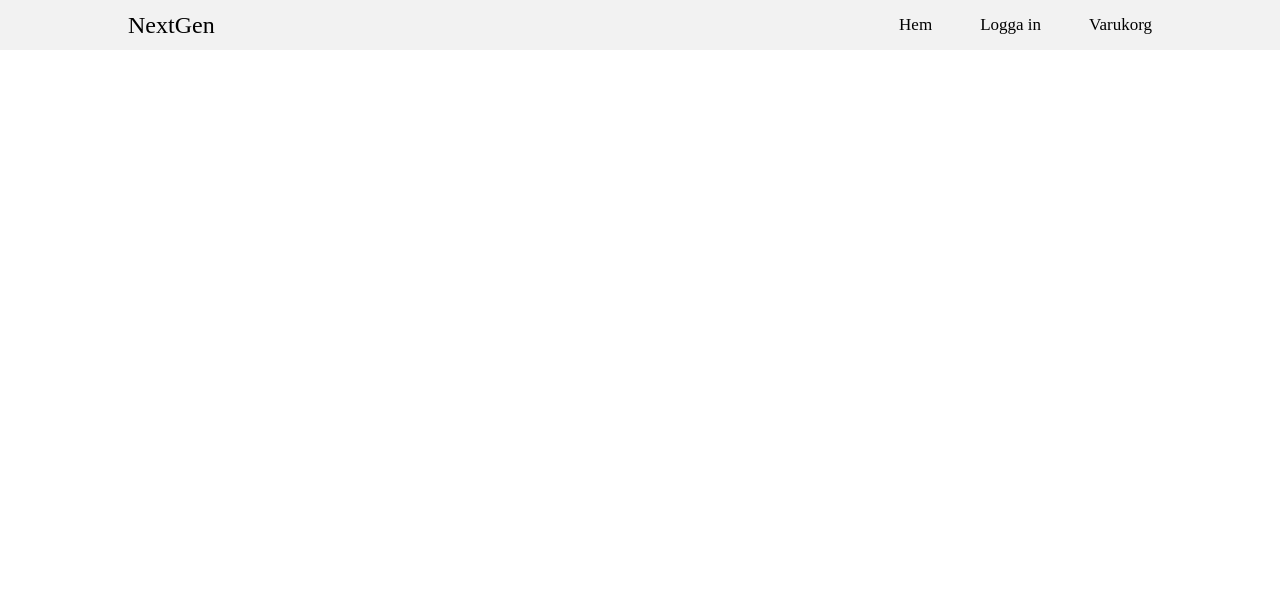
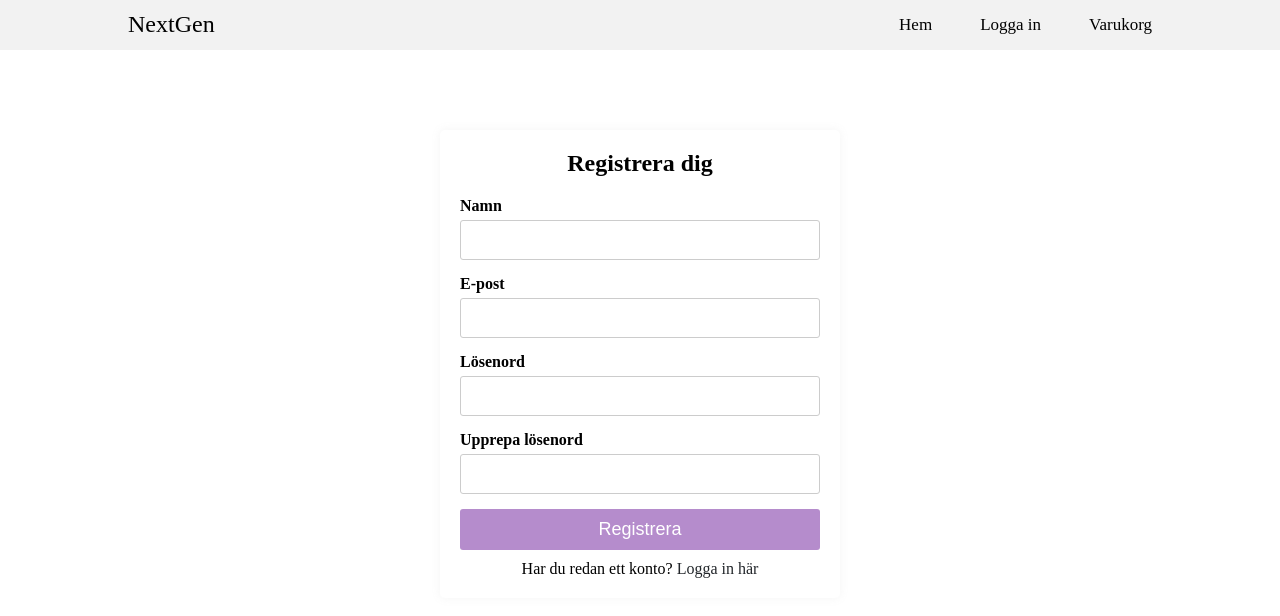
Before and after one commit to allingers/ecommerce-nextgen, a React (Vite) app in the folder client/: page /register in a window 1280 px wide. Shown: the top 616 px of the page. Built offline with nearby package versions, Linux system fonts and the light colour scheme; the HTML template or start-up script is replaced by a standard one.

Commit message:
login/register fronend

```diff
--- a/client/src/App.tsx
+++ b/client/src/App.tsx
@@ -1,6 +1,8 @@
 import { BrowserRouter as Router, Route, Routes } from 'react-router-dom';
 import Menu from "./components/Menu/Menu"
 import Home from './pages/Home';
+import Login from './pages/Login';
+import Register from './pages/Register';
 
 
 function App() {
@@ -9,7 +11,8 @@ function App() {
         <Menu></Menu>
       <Routes>
         <Route path="/" element={<Home />} />
-        {/* Lägg till fler routes här om du har fler sidor */}
+        <Route path="/login" element={<Login />} />
+        <Route path="/register" element={<Register />} />
       </Routes>
     </Router>
   );
--- a/client/src/components/Menu/Menu.css
+++ b/client/src/components/Menu/Menu.css
@@ -3,7 +3,6 @@
     padding: 0;
     box-sizing: border-box;
 }
-
 
 .navbar {
     width: 100%;
@@ -37,6 +36,7 @@
 .logo{
     cursor: pointer;
     font-weight: 500;
+    margin-top: .6rem;
 
 
 }
--- a/client/src/components/Menu/Menu.tsx
+++ b/client/src/components/Menu/Menu.tsx
@@ -5,7 +5,7 @@ const Menu: React.FC <{}> = () => {
 
     return (
         <nav className="navbar">
-            <div className="logoContainer">
+            <div className="logo">
                 <h2 className="logo">Next<span>Gen</span></h2>
             </div>
             <ul className="menulinks">
--- /dev/null
+++ b/client/src/pages/Login.css
@@ -0,0 +1,59 @@
+/* Login.css */
+* {
+    margin: 0;
+    padding: 0;
+    box-sizing: border-box;
+}
+
+.login-container {
+    display: flex;
+    flex-direction: column;
+    align-items: center;
+    padding: 20px;
+    margin-top: 5rem;
+  }
+
+  h2 {
+    font-size: 24px;
+    margin-bottom: 20px;
+  }
+
+  .login-form {
+    width: 300px;
+    padding: 20px;
+    border-radius: 5px;
+    box-shadow: 0px 0px 10px rgba(146, 146, 146, 0.1);
+  }
+
+  .form-group {
+    margin-bottom: 10px;
+  }
+
+  label {
+    display: block;
+    margin-bottom: 5px;
+    font-weight: bold;
+  }
+
+  input[type="text"],
+  input[type="email"],
+  input[type="password"] {
+    width: 100%;
+    padding: 10px;
+    border: 1px solid #ccc;
+    border-radius: 3px;
+  }
+
+  .login-button {
+    background-color: #b58ccc;
+    color: #fff;
+    padding: 10px 15px;
+    border: none;
+    border-radius: 3px;
+    cursor: pointer;
+    font-weight: bold;
+  }
+
+  .login-button:hover {
+    background-color: #d2c0db;
+  }
--- a/client/src/pages/Login.tsx
+++ b/client/src/pages/Login.tsx
@@ -0,0 +1,53 @@
+import  { useState } from 'react';
+import "./Login.css"
+import { Link } from 'react-router-dom';
+
+const Login = () => {
+    const [email, setEmail] = useState('');
+    const [password, setPassword] = useState('');
+
+    const handleSubmit = async (e: { preventDefault: () => void; }) => {
+      e.preventDefault();
+      // Implementera din inloggningslogik här
+    };
+
+
+  return (
+    <div className="login-container">
+    <h2>Logga in</h2>
+    <form className="login-form" onSubmit={handleSubmit}>
+      <div className="form-group">
+        <label htmlFor="email">E-post</label>
+        <input
+          type="email"
+          id="email"
+          value={email}
+          onChange={(e) => setEmail(e.target.value)}
+          required
+        />
+      </div>
+      <div className="form-group">
+        <label htmlFor="password">Lösenord</label>
+        <input
+          type="password"
+          id="password"
+          value={password}
+          onChange={(e) => setPassword(e.target.value)}
+          required
+        />
+      </div>
+      <button type="submit" className="login-button">
+        Logga in
+      </button>
+    </form>
+    {/* Länken till registreringssidan */}
+    <p>
+        Har du inget konto?{' '}
+        <Link to="/register">Registrera dig här</Link>
+      </p>
+  </div>
+);
+};
+
+
+export default Login;
--- /dev/null
+++ b/client/src/pages/Register.css
@@ -0,0 +1,63 @@
+/* Register.css */
+
+.register-container {
+    max-width: 400px;
+    margin: 0 auto;
+    margin-top: 5rem;
+    padding: 20px;
+    background-color: #fff;
+    border-radius: 5px;
+    box-shadow: 0px 0px 10px rgba(146, 146, 146, 0.1);
+  }
+
+  .register-container h2{
+    text-align: center;
+  }
+
+  .register-form {
+    display: flex;
+    flex-direction: column;
+  }
+
+  .form-group {
+    margin-bottom: 15px;
+  }
+
+  label {
+    font-weight: bold;
+  }
+
+  input {
+    padding: 10px;
+    border: 1px solid #ccc;
+    border-radius: 3px;
+    font-size: 16px;
+  }
+
+  .register-button {
+    background-color: #b58ccc;
+    color: #fff;
+    padding: 10px 20px;
+    border: none;
+    border-radius: 3px;
+    font-size: 18px;
+    cursor: pointer;
+  }
+
+  .register-button:hover {
+    background-color: #d2c0db;
+  }
+
+  .login-link {
+    text-align: center;
+    margin-top: 10px;
+  }
+
+  .login-link a {
+    color: #22262a;
+    text-decoration: none;
+  }
+
+  .login-link a:hover {
+    text-decoration: underline;
+  }
--- a/client/src/pages/Register.tsx
+++ b/client/src/pages/Register.tsx
@@ -0,0 +1,78 @@
+import { useState } from 'react';
+import { Link } from 'react-router-dom';
+import './Register.css';
+
+const Register = () => {
+  const [name, setName] = useState('');
+  const [email, setEmail] = useState('');
+  const [password, setPassword] = useState('');
+  const [confirmPassword, setConfirmPassword] = useState('');
+
+  const handleSubmit = async (e: { preventDefault: () => void; }) => {
+    e.preventDefault();
+    // Implementera din registreringslogik här
+    // Kontrollera att lösenordet och upprepningen matchar innan registrering
+    if (password === confirmPassword) {
+      // Registrera användaren här
+    } else {
+      alert('Lösenorden matchar inte.');
+    }
+  };
+
+  return (
+    <div className="register-container">
+      <h2>Registrera dig</h2>
+      <form className="register-form" onSubmit={handleSubmit}>
+        <div className="form-group">
+          <label htmlFor="name">Namn</label>
+          <input
+            type="text"
+            id="name"
+            value={name}
+            onChange={(e) => setName(e.target.value)}
+            required
+          />
+        </div>
+        <div className="form-group">
+          <label htmlFor="email">E-post</label>
+          <input
+            type="email"
+            id="email"
+            value={email}
+            onChange={(e) => setEmail(e.target.value)}
+            required
+          />
+        </div>
+        <div className="form-group">
+          <label htmlFor="password">Lösenord</label>
+          <input
+            type="password"
+            id="password"
+            value={password}
+            onChange={(e) => setPassword(e.target.value)}
+            required
+          />
+        </div>
+        <div className="form-group">
+          <label htmlFor="confirmPassword">Upprepa lösenord</label>
+          <input
+            type="password"
+            id="confirmPassword"
+            value={confirmPassword}
+            onChange={(e) => setConfirmPassword(e.target.value)}
+            required
+          />
+        </div>
+        <button type="submit" className="register-button">
+          Registrera
+        </button>
+      </form>
+      <p className="login-link">
+        Har du redan ett konto?{' '}
+        <Link to="/login">Logga in här</Link>
+      </p>
+    </div>
+  );
+};
+
+export default Register;
```
